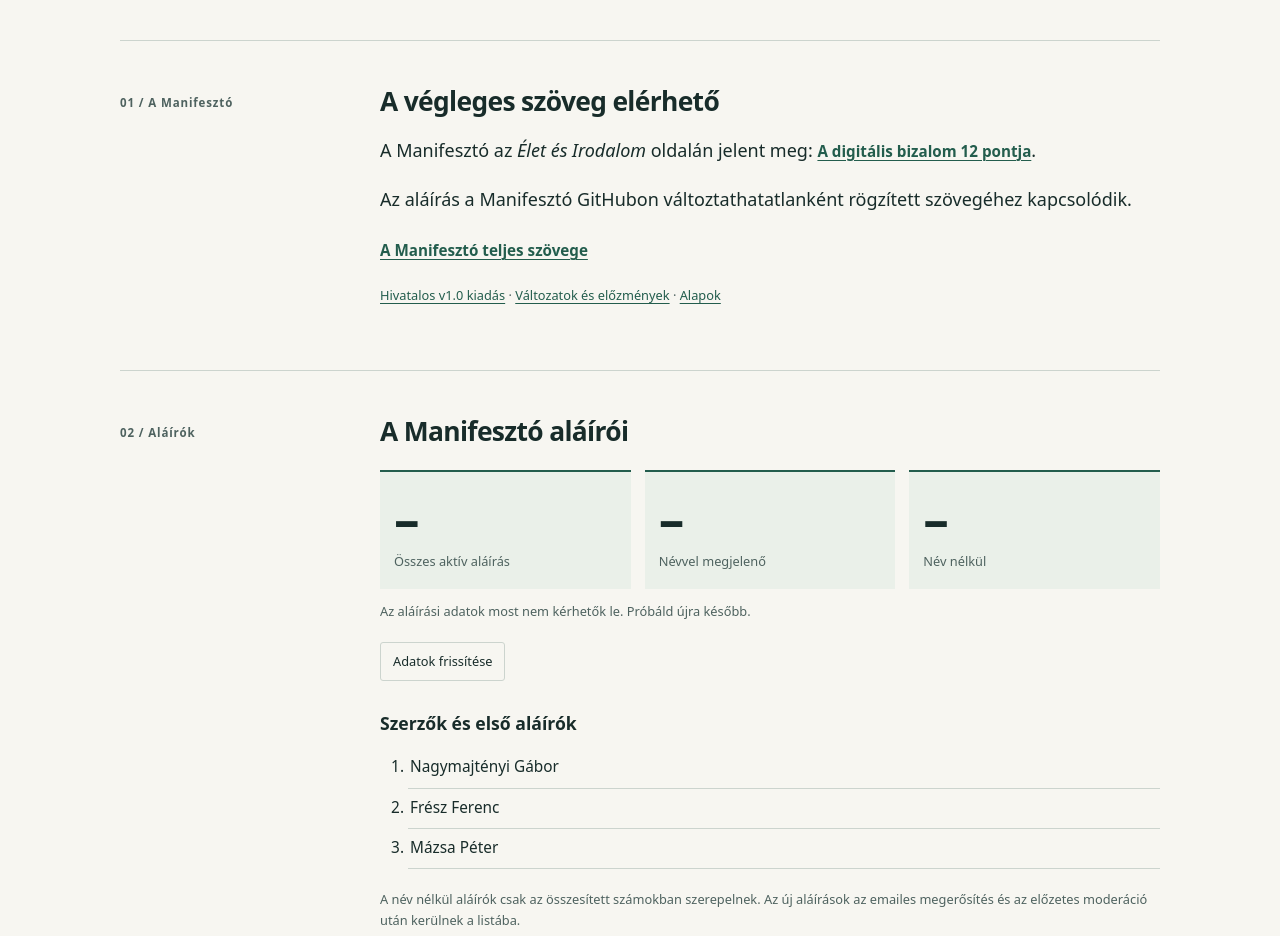
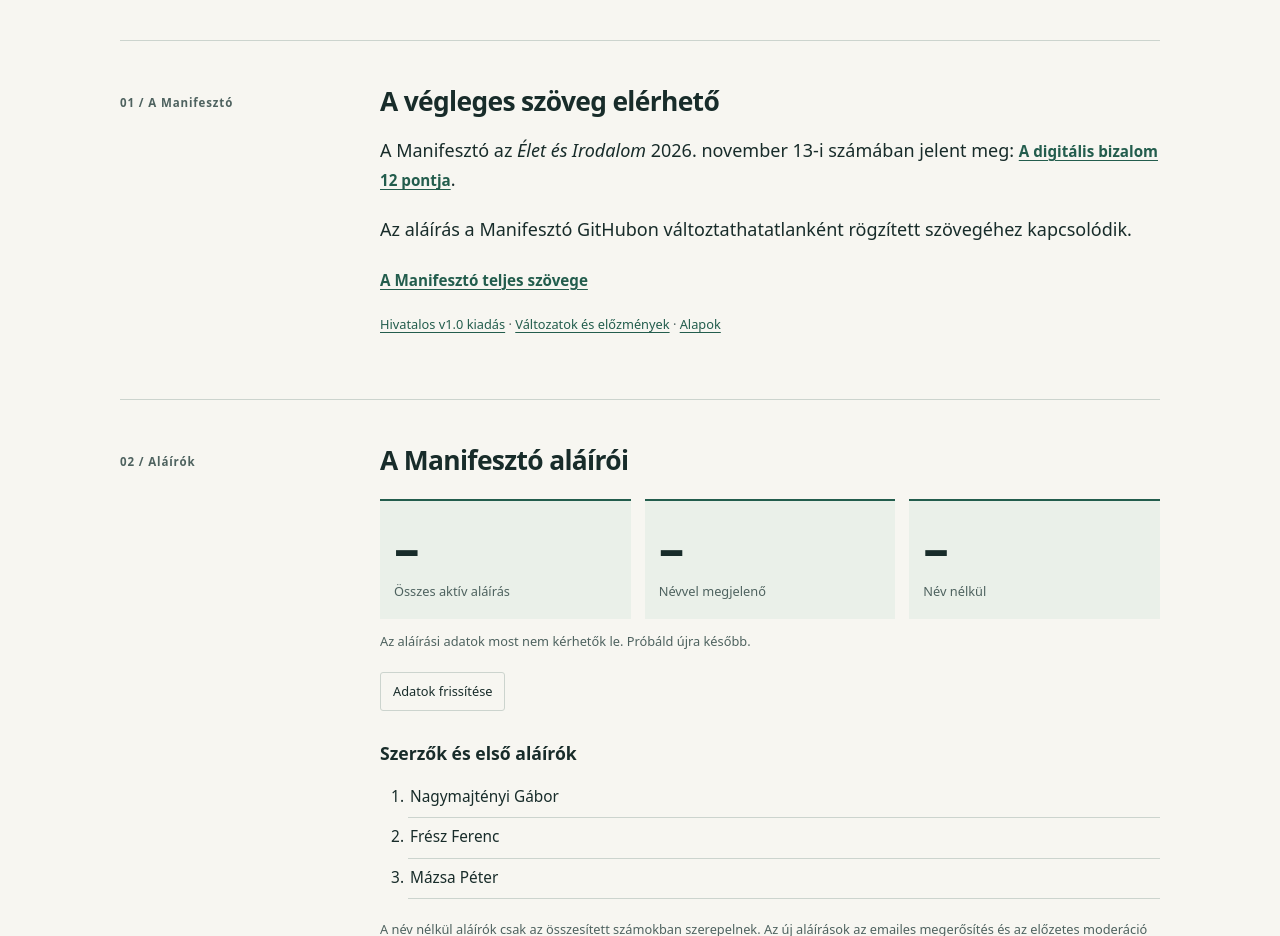
Before and after one commit to digitalis-bizalom/digitalis-bizalom.github.io, a plain HTML site: page index.html in a window 1280 px wide. Shown: the part 800-1736 px from the top of the page. Drawn offline with Linux system fonts and the light colour scheme; no server answers.

Commit message:
Update index.html

```diff
--- a/index.html
+++ b/index.html
@@ -31,7 +31,7 @@
       <div class="section-label">01 / A Manifesztó</div>
       <div>
         <h2 id="manifesto-cim">A végleges szöveg elérhető</h2>
-        <p>A Manifesztó az <em>Élet és Irodalom</em> oldalán jelent meg: <a class="text-link" href="https://www.es.hu/cikk/2026-11-13/fresz-ferenc-mazsa-peter-nagymajtenyi-gabor/a-digitalis-bizalom-12-pontja.html"><strong>A digitális bizalom 12 pontja</strong></a>.</p>
+        <p>A Manifesztó az <em>Élet és Irodalom</em> 2026. november 13-i számában jelent meg: <a class="text-link" href="https://www.es.hu/cikk/2026-11-13/fresz-ferenc-mazsa-peter-nagymajtenyi-gabor/a-digitalis-bizalom-12-pontja.html"><strong>A digitális bizalom 12 pontja</strong></a>.</p>
         <p>Az aláírás a Manifesztó GitHubon változtathatatlanként rögzített szövegéhez kapcsolódik.</p>
         <p><a class="text-link" href="https://github.com/digitalis-bizalom/manifesto/blob/350e31e44adb856132e9d96c203ecbd715120953/manifesto.md">A Manifesztó teljes szövege</a></p>
         <p class="small"><a href="https://github.com/digitalis-bizalom/manifesto/releases/tag/v1.0">Hivatalos v1.0 kiadás</a> · <a href="https://github.com/digitalis-bizalom/manifesto">Változatok és előzmények</a> · <a href="https://github.com/digitalis-bizalom/alapok">Alapok</a></p>
```
